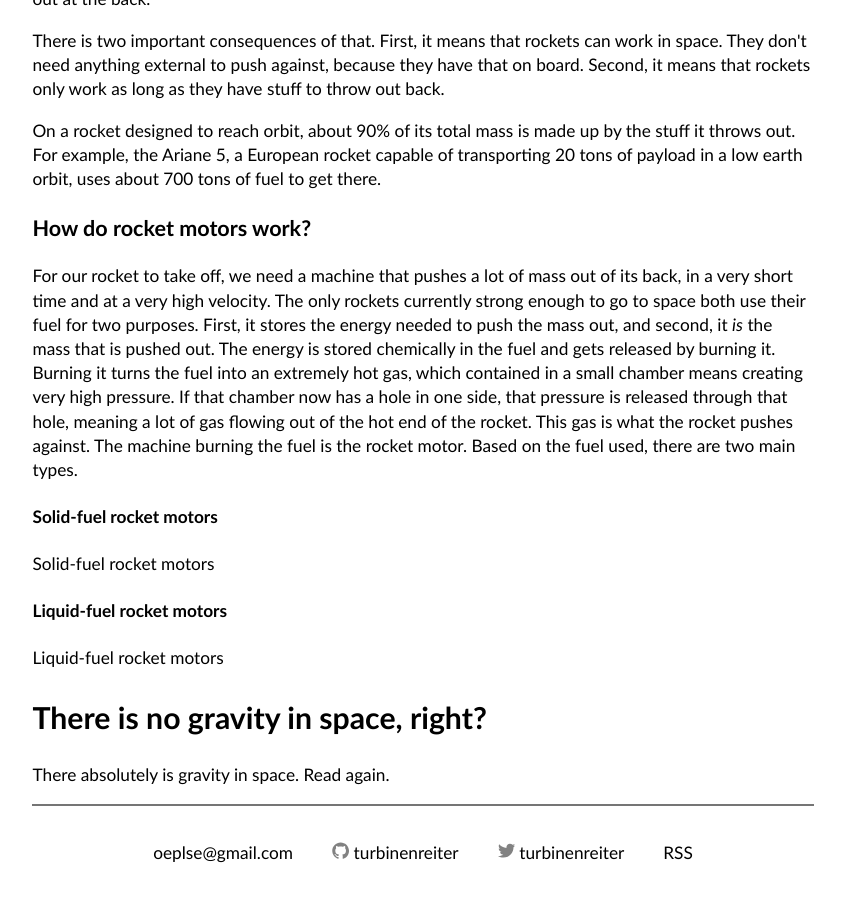
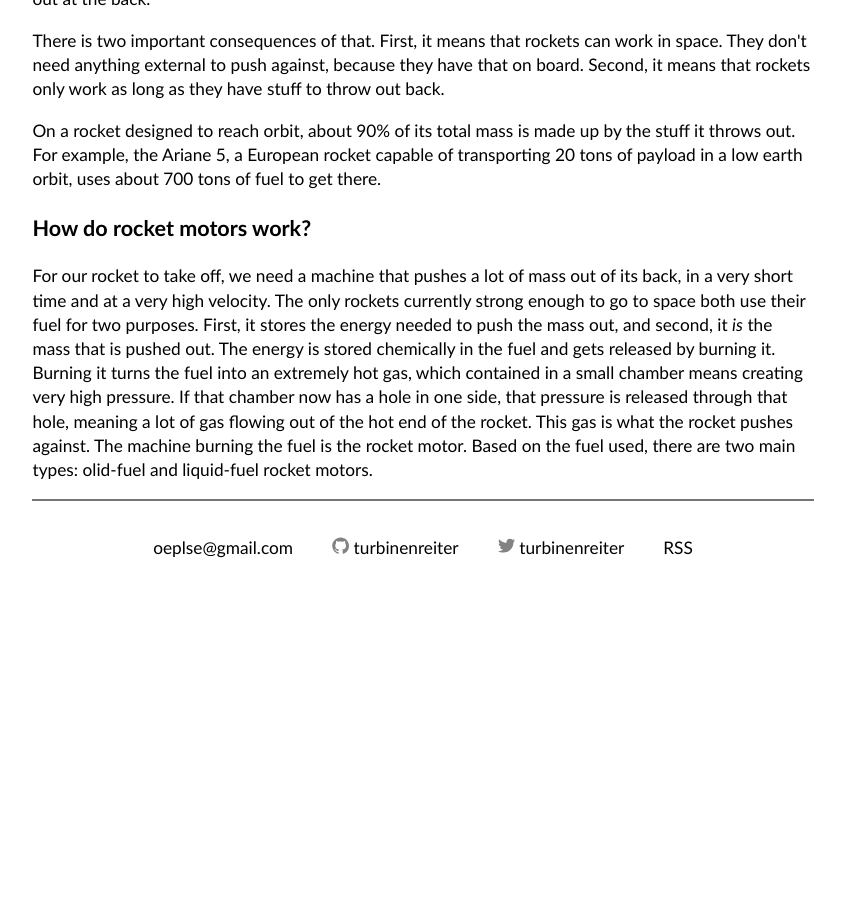
Before and after one commit to turbinenreiter/turbinenreiter.github.io, a Jekyll site: the page built from _posts/2016-03-05-Spaceflight-101.html, in a window 1280 px wide and 900 px high, scrolled down 4214 px. Shown: the whole window, without its empty margins (217-1062 px from the left). Built offline with Jekyll 4.4.1, drawn with Linux system fonts in a browser that asks for light colours; nearby versions of some CDN libraries; formulas are drawn with MathJax 3; after the commit the page ends 4809 px from its top, so only the background shows below that.

Commit message:
changed sf

```diff
--- a/_posts/2016-03-05-Spaceflight-101.html
+++ b/_posts/2016-03-05-Spaceflight-101.html
@@ -45,10 +45,10 @@ Second, it means that rockets only work as long as they have stuff to throw out
 <p>On a rocket designed to reach orbit, about 90% of its total mass is made up by the stuff it throws out. For example, the Ariane 5, a European rocket capable of transporting 20 tons of payload in a low earth orbit, uses about 700 tons of fuel to get there.</p>
 <h3 id="how-do-rocket-motors-work">How do rocket motors work?</h3>
 <p>For our rocket to take off, we need a machine that pushes a lot of mass out of its back, in a very short time and at a very high velocity. The only rockets currently strong enough to go to space both use their fuel for two purposes. First, it stores the energy needed to push the mass out, and second, it <em>is</em> the mass that is pushed out. The energy is stored chemically in the fuel and gets released by burning it. Burning it turns the fuel into an extremely hot gas, which contained in a small chamber means creating very high pressure. If that chamber now has a hole in one side, that pressure is released through that hole, meaning a lot of gas flowing out of the hot end of the rocket. This gas is what the rocket pushes against.
-The machine burning the fuel is the rocket motor. Based on the fuel used, there are two main types.</p>
-<h4 id="solid-fuel-rocket-motors">Solid-fuel rocket motors</h4>
-<p>Solid-fuel rocket motors</p>
-<h4 id="liquid-fuel-rocket-motors">Liquid-fuel rocket motors</h4>
-<p>Liquid-fuel rocket motors</p>
-<h2 id="there-is-no-gravity-in-space-right">There is no gravity in space, right?</h2>
-<p>There absolutely is gravity in space. Read again.</p>
+The machine burning the fuel is the rocket motor. Based on the fuel used, there are two main types: olid-fuel and liquid-fuel rocket motors.</p>
+<!--<h4 id="solid-fuel-rocket-motors">Solid-fuel rocket motors</h4>-->
+<!--<p>Solid-fuel rocket motors</p>-->
+<!--<h4 id="liquid-fuel-rocket-motors">Liquid-fuel rocket motors</h4>-->
+<!--<p>Liquid-fuel rocket motors</p>-->
+<!--<h2 id="there-is-no-gravity-in-space-right">There is no gravity in space, right?</h2>-->
+<!--<p>There absolutely is gravity in space. Read again.</p>-->
```
